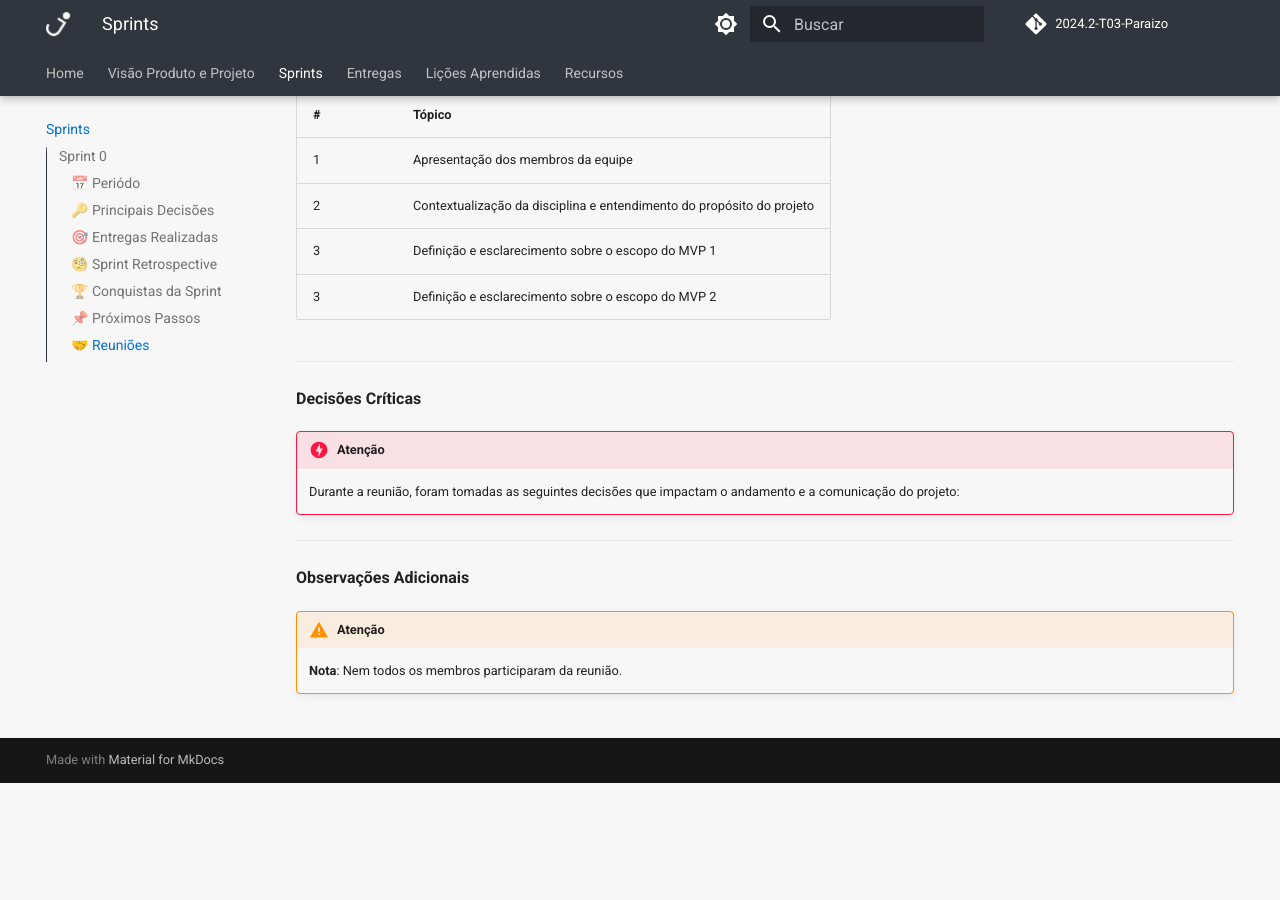
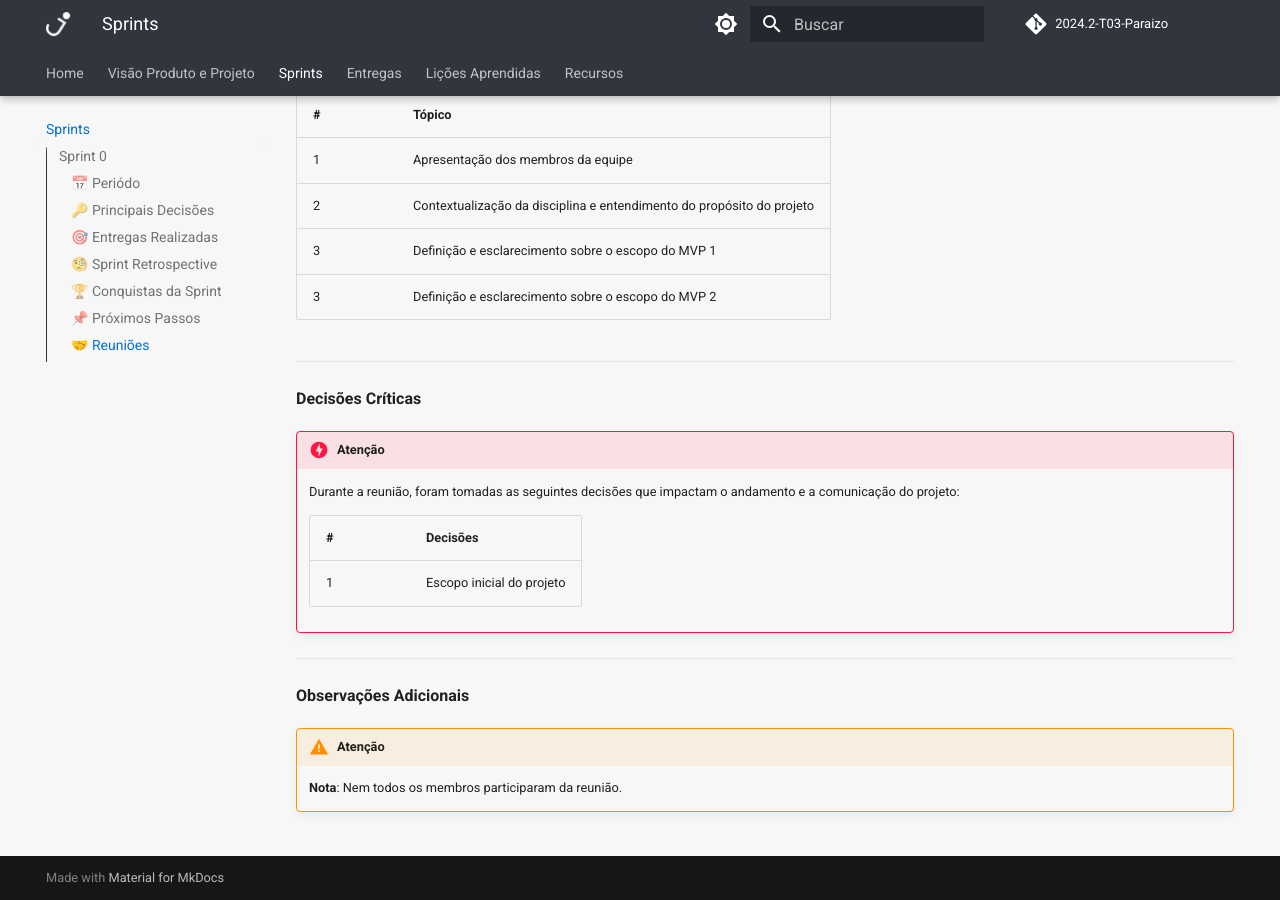
Before and after one commit to mdsreq-fga-unb/2024.2-T03-Paraizo, an MkDocs documentation site: the page built from docs/sprints/index.md, in a window 1280 px wide and 900 px high, scrolled down 2745 px. Built offline with MkDocs 1.6.1 and Material for MkDocs 9.7.7, drawn with Linux system fonts in a browser that asks for light colours; comment, search, counter and statistics services are not loaded; the version menu is left out; before the commit the page ends 3528 px from its top, so only the background shows below that.

Commit message:
feat: adicionando obsevação da primeira reunião

```diff
--- a/docs/sprints/index.md
+++ b/docs/sprints/index.md
@@ -5,6 +5,7 @@
     | **Data** | **Versão** | **Descrição** | **Autor** |
     | :------: | :--------: | :----------------------------------------------------------: | :----------------------------------------------------------------------------------: |
     | 08/11 | 1.0 | Criação das seção de Processo de desenvolvimento de software | Erick Miranda Santos <br> Maykon Júnio dos Santos Soares <br> Marllon Fausto Cardoso |
+    | 10/11 | 1.1 | Adicionando informação da primeira reunião | Erick Miranda Santos |
 
 ---
 
@@ -127,6 +128,11 @@
 
             Durante a reunião, foram tomadas as seguintes decisões que impactam o andamento e a comunicação do projeto:
 
+            |  #  | **Decisões**                                                               |
+            | --- | ---------------------------------------------------------------------------|
+            | 1   | Escopo inicial do projeto                                                  |
+
+
 
 
         ---
```
